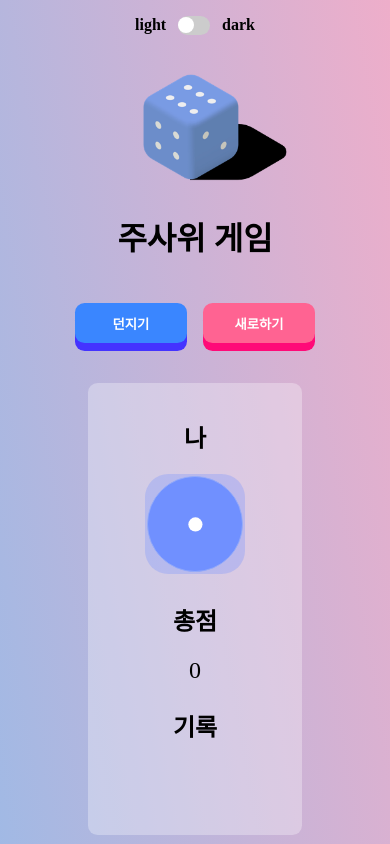
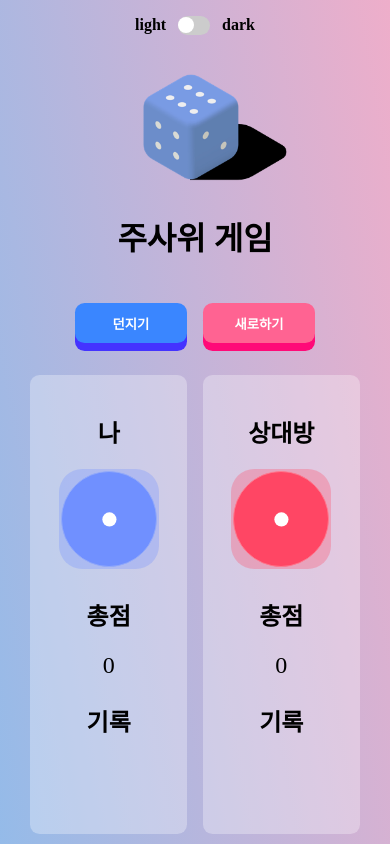
Before and after one commit to Lysimachia/codeit-start-react, a React (Create React App) app: page / in a window 390 px wide. Shown: the top 844 px of the page. Built offline with nearby package versions, Linux system fonts and the light colour scheme; the HTML template or start-up script is replaced by a standard one; a web font is replaced by a local one.

Commit message:
set media query

```diff
--- a/src/App.css
+++ b/src/App.css
@@ -47,7 +47,7 @@ header,
 .BoardArea {
   display: flex;
   justify-content: center;
-  flex-wrap: wrap;
+  /* flex-wrap: wrap; */
 }
 .dark {
   background: #2a2c3d;
@@ -58,3 +58,9 @@ header,
 .dark textarea {
   color: white;
 }
+@media (max-width: 480px) {
+  .board {
+    padding: 5vw;
+    margin: 2vw;
+  }
+}
```
